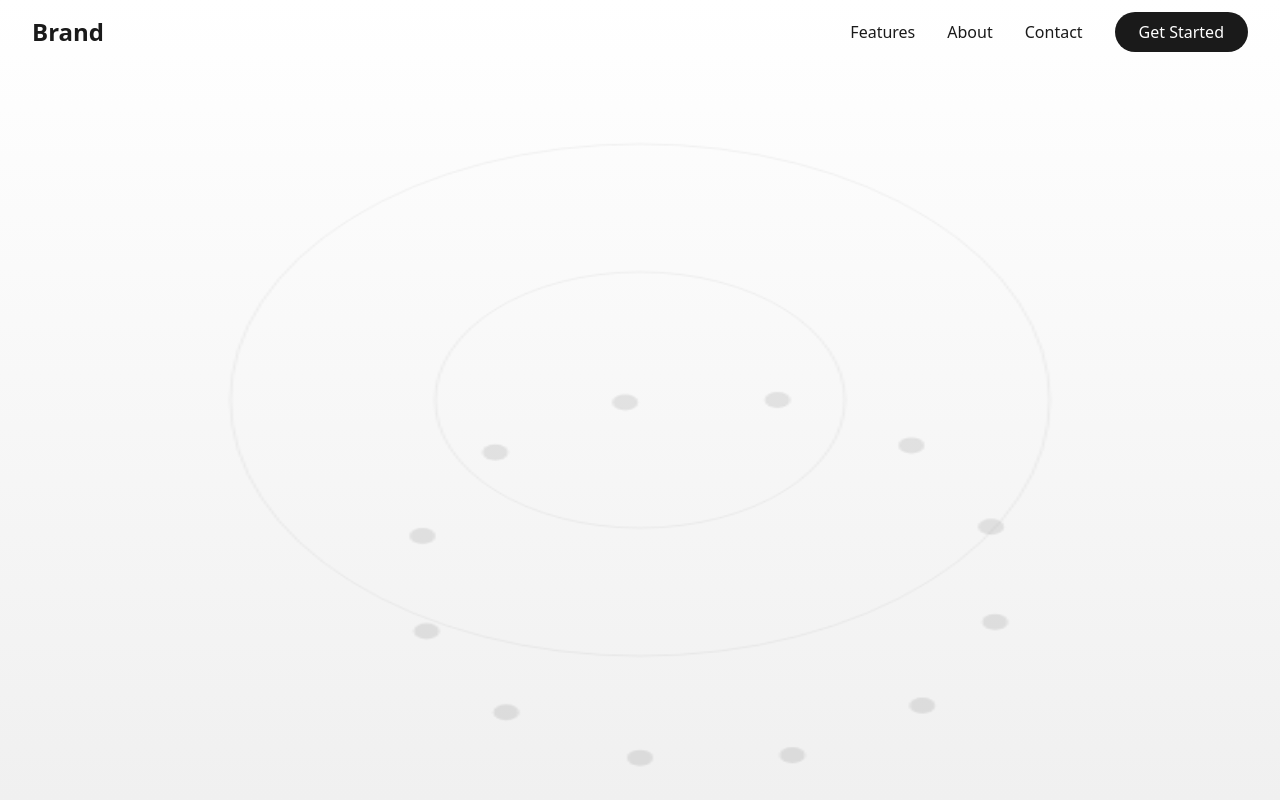
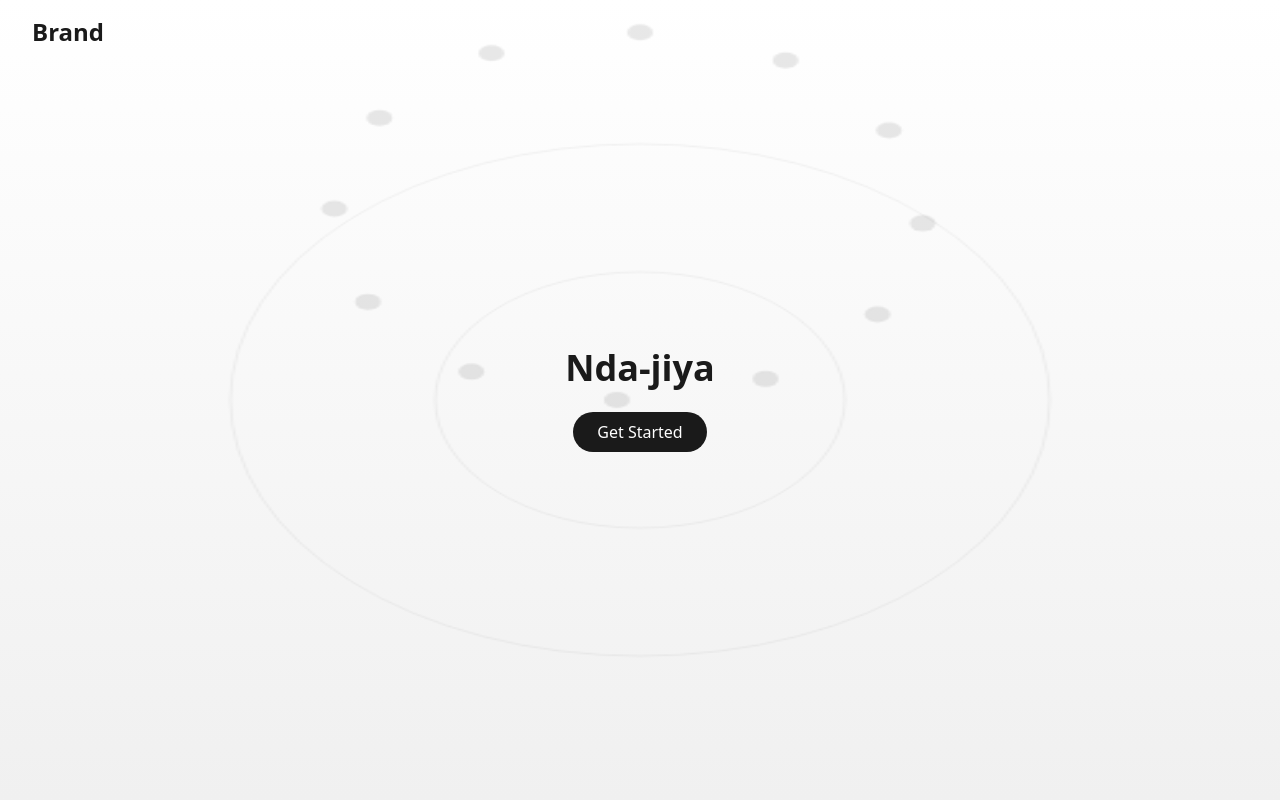
Before and after one commit to ndajiya/ndajiya.github.io, a React (Vite) app: page / in a window 1280 px wide. Built offline with nearby package versions, Linux system fonts and the light colour scheme.

Commit message:
Center title and update layout
Moved the title to the center of the circle in the Hero component, changed the text to "Nda-jiya", and added the "Get Started" button below it. Removed all other links from the Navbar.
[skip gpt_engineer]

```diff
--- a/src/components/Hero.tsx
+++ b/src/components/Hero.tsx
@@ -63,6 +63,12 @@ const Hero = () => {
         height={500}
         className="absolute inset-0 w-full h-full opacity-50"
       />
+      <div className="relative z-10 text-center flex flex-col items-center gap-6">
+        <h1 className="text-4xl font-bold text-primary">Nda-jiya</h1>
+        <button className="px-6 py-2 rounded-full bg-primary text-white hover:bg-opacity-90 transition-all">
+          Get Started
+        </button>
+      </div>
     </div>
   );
 };
--- a/src/components/Navbar.tsx
+++ b/src/components/Navbar.tsx
@@ -29,27 +29,10 @@ const Navbar = () => {
           >
             Brand
           </Link>
-          <div className="hidden md:flex items-center space-x-8">
-            <NavLink href="#features">Features</NavLink>
-            <NavLink href="#about">About</NavLink>
-            <NavLink href="#contact">Contact</NavLink>
-            <button className="px-6 py-2 rounded-full bg-primary text-white hover:bg-opacity-90 transition-all">
-              Get Started
-            </button>
-          </div>
         </div>
       </div>
     </nav>
   );
 };
 
-const NavLink = ({ href, children }: { href: string; children: React.ReactNode }) => (
-  <a
-    href={href}
-    className="text-primary hover:text-opacity-70 transition-colors duration-200"
-  >
-    {children}
-  </a>
-);
-
 export default Navbar;
```
